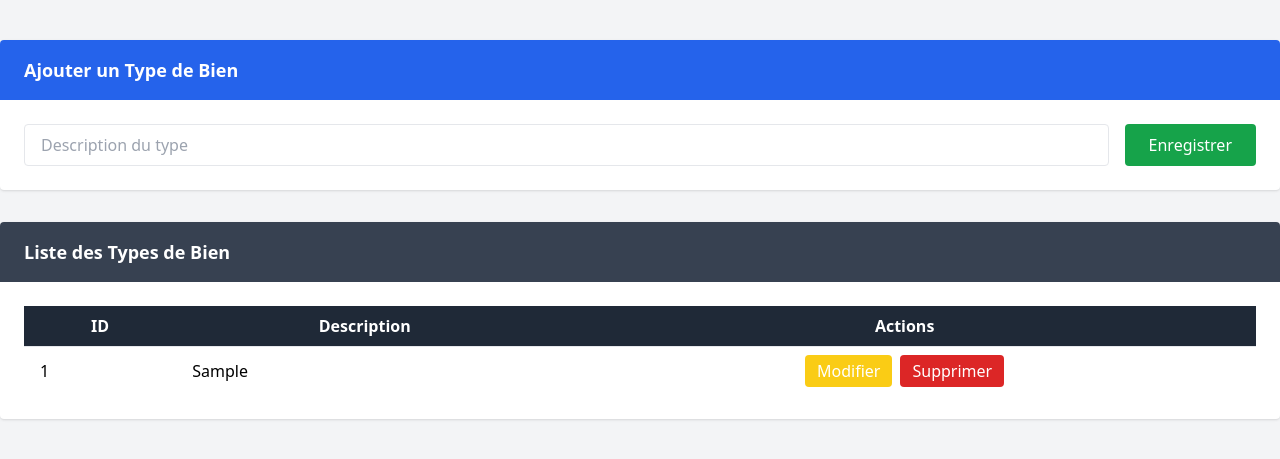
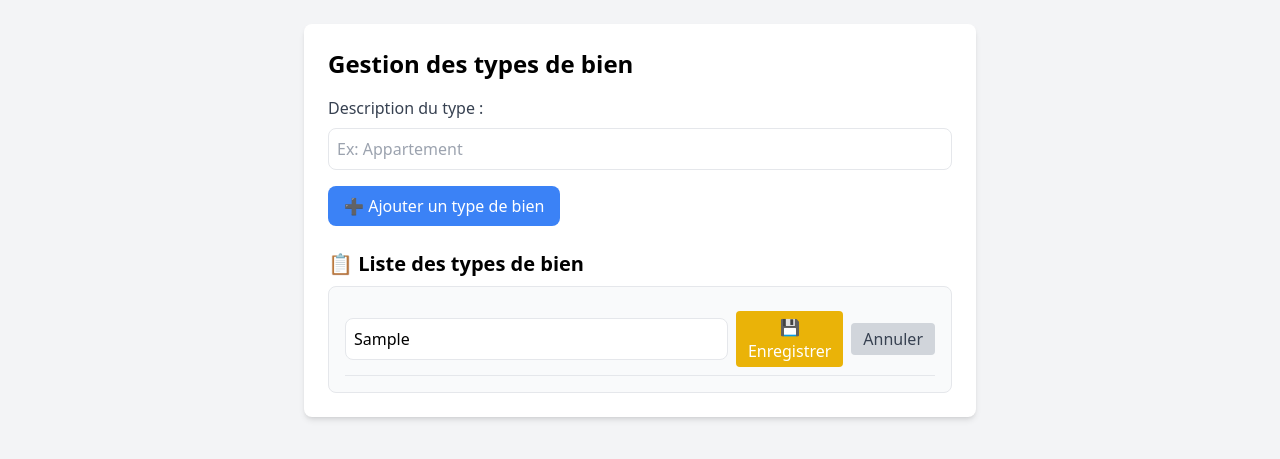
Before and after one commit to CameronALGAY/Holidaze, a PHP site: page /typebien_form.php?edit=1 in a window 1280 px wide. Shown: the top 459 px of the page. Run offline with PHP 8.4, Linux system fonts and the light colour scheme; tables that the repository leaves empty or names only in its code hold one stand-in row (values such as "Sample post"); some libraries are stand-ins or nearby versions.

Commit message:
typebien final

```diff
--- a/Pages/TypeBien/typebien_form.php
+++ b/Pages/TypeBien/typebien_form.php
@@ -1,93 +1,88 @@
 <?php
 require_once '../../include/db.php';
 require_once '../TypeBien/typebien_class.php';
-require_once '../TypeBien/typebien_traitement.php'; // Contient TypeBienController et gestion POST
+require_once '../TypeBien/typebien_traitement.php';
 
 $controller = new TypeBienController($pdo);
 $types = $controller->getAllTypeBien();
 
-// Messages de feedback
 $successMsg = $_GET['success'] ?? null;
 $errorMsg = $_GET['error'] ?? null;
+
+// Pour savoir si on est en mode modification
+$editId = $_GET['edit'] ?? null;
+$editType = $editId ? $controller->getTypeBienById($editId) : null;
 ?>
 
-<!doctype html>
+<!DOCTYPE html>
 <html lang="fr">
 <head>
-  <meta charset="utf-8">
-  <meta name="viewport" content="width=device-width, initial-scale=1">
-  <title>Gestion des Types de Bien</title>
+  <meta charset="UTF-8">
+  <title>Gestion des types de bien</title>
   <script src="https://cdn.tailwindcss.com"></script>
 </head>
-<body class="bg-gray-100">
+<body class="bg-gray-100 p-6">
 
-<div class="container mx-auto mt-10">
+  <div class="max-w-2xl mx-auto bg-white shadow-md rounded-lg p-6">
+    <h1 class="text-2xl font-bold mb-4">Gestion des types de bien</h1>
 
-  <!-- Messages -->
+    <!-- Message -->
     <?php if ($successMsg): ?>
-    <div class="mb-4 p-4 bg-green-100 text-green-800 rounded shadow">Action effectuée avec succès !</div>
+      <p class="text-green-600 font-semibold mb-4">✅ Action effectuée avec succès !</p>
     <?php elseif ($errorMsg): ?>
-    <div class="mb-4 p-4 bg-red-100 text-red-800 rounded shadow">
+      <p class="text-red-600 font-semibold mb-4">
         <?php
-      if ($errorMsg == 1) echo "Erreur lors de l'insertion.";
-      elseif ($errorMsg == 2) echo "Le champ Description ne peut pas être vide.";
-      else echo "Erreur inconnue.";
+        if ($errorMsg == 1) echo "❌ Erreur lors de l'insertion.";
+        elseif ($errorMsg == 2) echo "❌ Le champ Description ne peut pas être vide.";
+        else echo "❌ Erreur inconnue.";
         ?>
+      </p>
+    <?php endif; ?>
+
+    <!-- Formulaire d'ajout -->
+    <form action="typebien_traitement.php" method="POST" class="mb-6">
+      <label class="block text-gray-700 mb-2">Description du type :</label>
+      <input type="text" name="des_typebien" required
+             class="w-full border rounded-lg p-2 mb-4 focus:ring focus:ring-blue-300"
+             placeholder="Ex: Appartement">
+      <button type="submit" class="bg-blue-500 text-white px-4 py-2 rounded-lg hover:bg-blue-600">
+        ➕ Ajouter un type de bien
+      </button>
+    </form>
+
+    <!-- Liste -->
+    <h2 class="text-xl font-semibold mb-2">📋 Liste des types de bien</h2>
+    <div class="border rounded-lg p-4 bg-gray-50">
+      <?php if ($types): ?>
+        <?php foreach ($types as $type): ?>
+          <div class="flex justify-between items-center border-b py-2">
+            <?php if ($editId == $type['id_typebien']): ?>
+              <!-- Formulaire de modification inline -->
+              <form action="typebien_traitement.php?action=update&id=<?= $type['id_typebien'] ?>" method="POST" class="flex flex-1 items-center gap-2">
+                <input type="text" name="des_typebien"
+                  value="<?= htmlspecialchars($editType['des_typebien']) ?>"
+                  class="w-full border rounded-lg p-2 focus:ring focus:ring-yellow-300"
+                  required>
+                <button type="submit" class="bg-yellow-500 text-white px-3 py-1 rounded hover:bg-yellow-600">💾 Enregistrer</button>
+                <a href="typebien_form.php" class="bg-gray-300 text-gray-700 px-3 py-1 rounded hover:bg-gray-400">Annuler</a>
+              </form>
+            <?php else: ?>
+              <span><?= htmlspecialchars($type['des_typebien']) ?></span>
+              <div>
+                <a href="typebien_form.php?edit=<?= $type['id_typebien'] ?>"
+                   class="bg-yellow-500 text-white px-3 py-1 rounded hover:bg-yellow-600">✏️ Modifier</a>
+                <a href="typebien_traitement.php?action=delete&id=<?= $type['id_typebien'] ?>"
+                   class="bg-red-500 text-white px-3 py-1 rounded hover:bg-red-600"
+                   onclick="return confirm('Voulez-vous vraiment supprimer ce type de bien ?');">🗑️ Supprimer</a>
               </div>
             <?php endif; ?>
-
-  <!-- Formulaire -->
-  <div class="bg-white rounded shadow mb-8">
-    <div class="bg-blue-600 text-white px-6 py-4 rounded-t">
-      <h4 class="text-lg font-semibold">Ajouter un Type de Bien</h4>
           </div>
-    <div class="p-6">
-      <form action="typebien_traitement.php" method="POST" class="flex flex-col md:flex-row gap-4">
-        <input type="text" name="des_typebien" class="flex-1 px-4 py-2 border rounded focus:outline-none focus:ring-2 focus:ring-blue-400" placeholder="Description du type" required>
-        <button type="submit" class="px-6 py-2 bg-green-600 text-white rounded hover:bg-green-700 transition">Enregistrer</button>
-      </form>
+        <?php endforeach; ?>
+      <?php else: ?>
+        <p class="text-gray-500">Aucun type de bien trouvé.</p>
+      <?php endif; ?>
     </div>
   </div>
 
-  <!-- Tableau -->
-  <div class="bg-white rounded shadow">
-    <div class="bg-gray-700 text-white px-6 py-4 rounded-t">
-      <h4 class="text-lg font-semibold">Liste des Types de Bien</h4>
-    </div>
-    <div class="p-6 overflow-x-auto">
-      <table class="min-w-full divide-y divide-gray-200">
-        <thead class="bg-gray-800 text-white">
-          <tr>
-            <th class="px-4 py-2">ID</th>
-            <th class="px-4 py-2">Description</th>
-            <th class="px-4 py-2 text-center">Actions</th>
-          </tr>
-        </thead>
-        <tbody class="bg-white divide-y divide-gray-200">
-          <?php if ($types): ?>
-            <?php foreach ($types as $type): ?>
-              <tr>
-                <td class="px-4 py-2"><?= htmlspecialchars($type['id_typebien']) ?></td>
-                <td class="px-4 py-2"><?= htmlspecialchars($type['des_typebien']) ?></td>
-                <td class="px-4 py-2 text-center flex gap-2 justify-center">
-                  <a href="typebien_traitement.php?action=update&id=<?= $type['id_typebien'] ?>"
-                     class="bg-yellow-400 hover:bg-yellow-500 text-white px-3 py-1 rounded transition">Modifier</a>
-                  <a href="typebien_traitement.php?action=delete&id=<?= $type['id_typebien'] ?>"
-                     class="bg-red-600 hover:bg-red-700 text-white px-3 py-1 rounded transition"
-                     onclick="return confirm('Voulez-vous vraiment supprimer ce type de bien ?');">Supprimer</a>
-                </td>
-              </tr>
-            <?php endforeach; ?>
-          <?php else: ?>
-            <tr>
-              <td colspan="3" class="px-4 py-2 text-center text-gray-500">Aucun type de bien trouvé</td>
-            </tr>
-          <?php endif; ?>
-        </tbody>
-      </table>
-    </div>
-  </div>
-
-</div>
 </body>
 </html>
```
Lines whose indentation alone changed are shown as unchanged.
